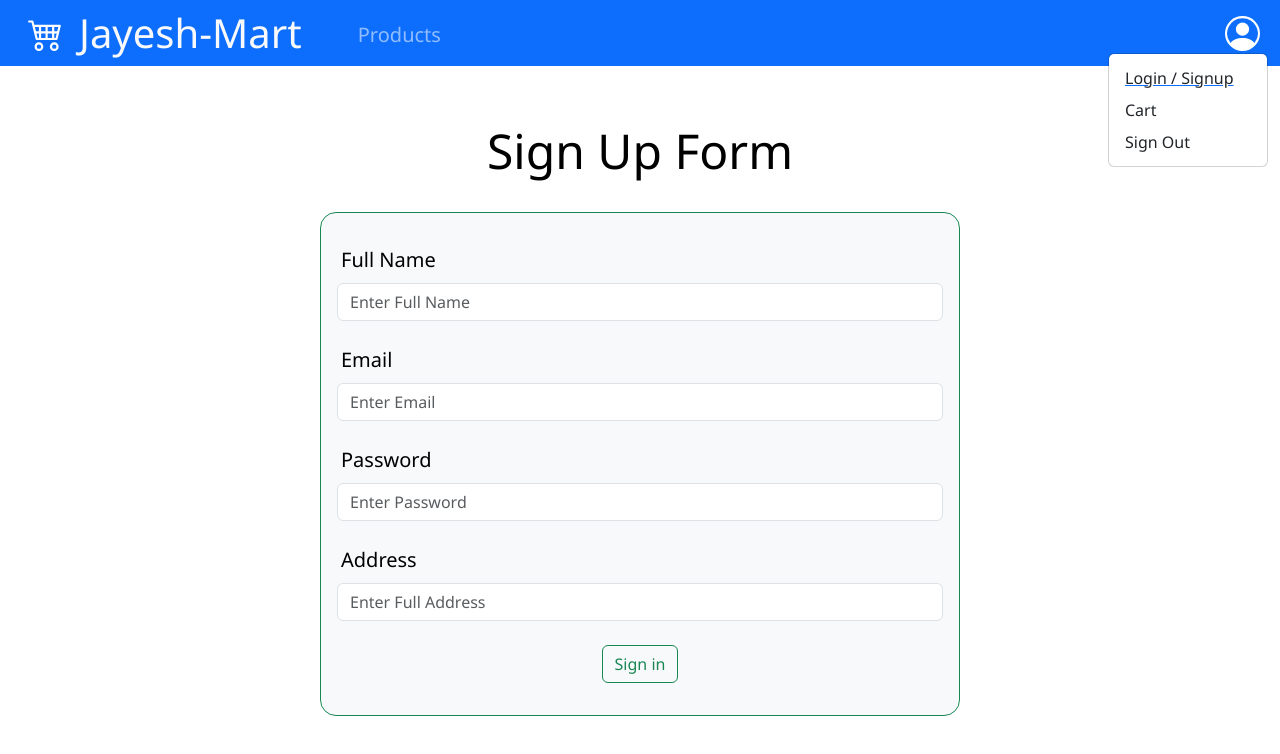
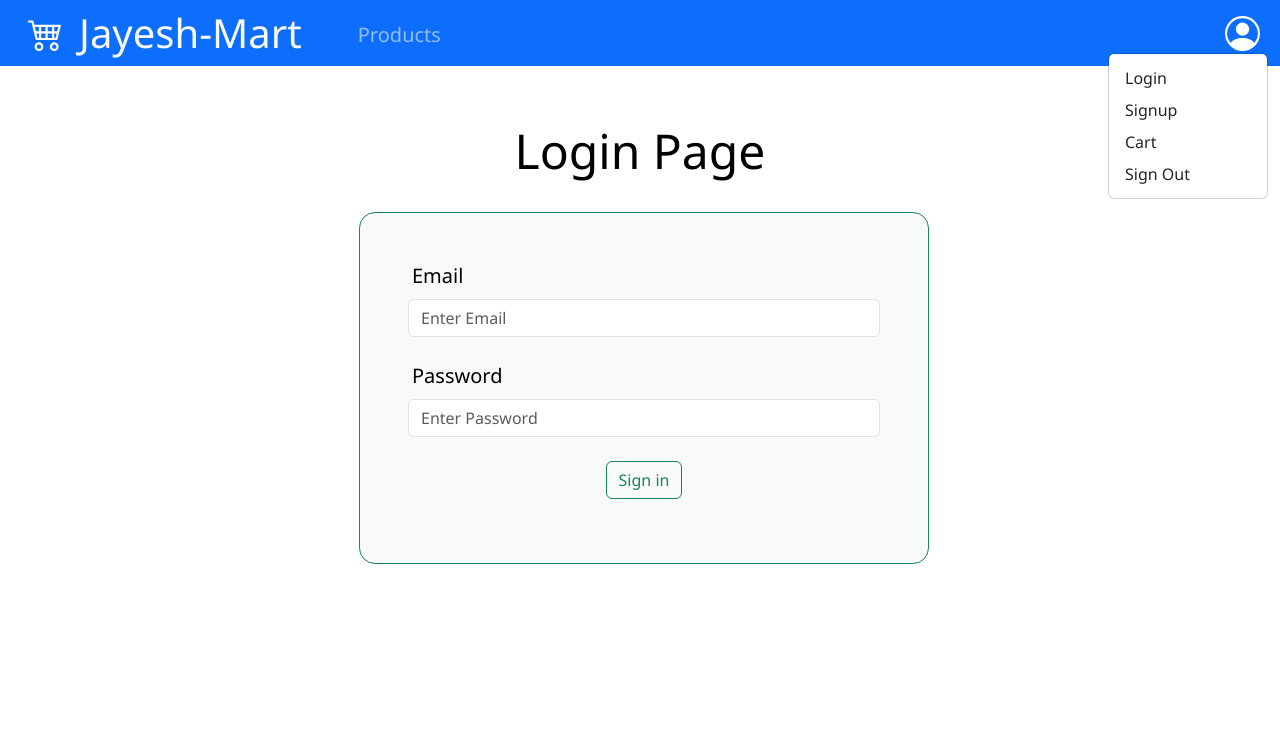
Before and after one commit to jesh-exe/JeshMart-Ecommerce-React.js, a React (Create React App) app: page /login in a window 1280 px wide. Both pictures are taken after a click on the link 1242 px from the left and 33 px from the top of the page. Shown: the top 754 px of the page. Built offline with nearby package versions, Linux system fonts and the light colour scheme.

Commit message:
Added Sign Up & Login, but login not working properly... will check later

```diff
--- a/src/App.js
+++ b/src/App.js
@@ -8,6 +8,7 @@ import ProductData from './components/ProductData';
 import ProductDetails from './components/ProductDetails';
 import Footer from './components/Footer';
 import SignUp from './components/User/SignUp';
+import Login from './components/User/Login';
 
 function App() {
   return (
@@ -21,7 +22,8 @@ function App() {
         <Route path='/product'>
           <Route path=':id' element = {<ProductDetails></ProductDetails>} ></Route>
         </Route>
-        <Route path='/login' element = {<SignUp></SignUp>}></Route>
+        <Route path='/signup' element = {<SignUp></SignUp>}></Route>
+        <Route path='/login' element = {<Login></Login>} ></Route>
       </Routes>
       <Footer></Footer>
     </div>
--- a/src/components/MainNavbar.js
+++ b/src/components/MainNavbar.js
@@ -1,15 +1,19 @@
 import React, { useEffect, useState } from 'react'
 import { NavLink, json } from 'react-router-dom'
 import './MainNavbar.css'
+import UserService from '../services/UserService';
 
 const MainNavbar = () => {
 
-    const[loggedInUser,setLoggedInUser] = useState(null);
+    const [loggedInUser, setLoggedInUser] = useState(UserService.getUser());
 
-    useEffect(()=>{
-        var user = localStorage.getItem("loggedInUser");
-        setLoggedInUser(JSON.stringify(user));
-    },[])
+    useEffect(() => {
+        var user = UserService.getUser();
+        setLoggedInUser(user);
+        console.log(user);
+    }, [])
+
+
 
     return (
         <div>
@@ -41,11 +45,32 @@ const MainNavbar = () => {
                                 </svg>
                             </a>
                             <ul className="dropdown-menu dropdown-menu-end">
-                            <NavLink to="/login">
-                                <li><button className="dropdown-item" type="button">Login / Signup</button></li>
-                            </NavLink>
-                                <li><button className="dropdown-item" type="button">Cart</button></li>
-                                <li><button className="dropdown-item" type="button">Sign Out</button></li>
+                                {
+                                    loggedInUser !== null ?
+
+                                        <>
+                                            <NavLink to="/profile" style={{"textDecoration":"none"}}>
+                                                <li ><button className="dropdown-item" type="button">Show Profile</button></li>
+                                            </NavLink>
+                                            <NavLink to="/signup" style={{"textDecoration":"none"}}>
+                                                <li><button className="dropdown-item" type="button">Cart</button></li>
+                                            </NavLink>
+                                            <li><button className="dropdown-item" type="button">Orders</button></li>
+                                            <li><button className="dropdown-item" type="button" >Sign Out</button></li>
+                                        </>
+
+                                        :
+                                        <>
+                                            <NavLink to="/login" style={{"textDecoration":"none"}}>
+                                                <li><button className="dropdown-item" type="button">Login</button></li>
+                                            </NavLink>
+                                            <NavLink to="/signup" style={{"textDecoration":"none"}}>
+                                                <li><button className="dropdown-item" type="button">Signup</button></li>
+                                            </NavLink>
+                                            <li><button className="dropdown-item" type="button">Cart</button></li>
+                                            <li><button className="dropdown-item" type="button">Sign Out</button></li>
+                                        </>
+                                }
                             </ul>
                         </div>
                     </div>
--- /dev/null
+++ b/src/components/User/Login.js
@@ -0,0 +1,50 @@
+import React from 'react'
+import UserService from '../../services/UserService';
+import { useNavigate } from 'react-router-dom';
+
+const Login = () => {
+
+    const navigate = useNavigate();
+
+    const handleLogin = (event) => {
+        event.preventDefault();
+        var loginObj = {
+            email : event.target.email.value,
+            password : event.target.password.value
+        };
+        var msg = UserService.checkUser(loginObj);
+        if(msg === "Success")
+        {
+            alert("Logged In Successfully!");
+            navigate("/product")
+        }
+        else
+        {
+            alert(msg);
+        }
+    }
+
+    return (
+        <div className='container'>
+            <h2 className='text-center p-2 mb-4 display-5'>Login Page</h2>
+            <div className='row'>
+                <div className='col-md-3'></div>
+                <form className='ms-1 me-1 col-sm-12 col-md-6 bg-light border border-success p-5 rounded-4' onSubmit={handleLogin}>
+                    <div className="form-group mb-4">
+                        <label className='ps-1 mb-2 lead' htmlFor="email">Email</label>
+                        <input type="email" className="form-control lead" id="email" required placeholder="Enter Email" />
+                    </div>
+                    <div className="form-group mb-4">
+                        <label className='ps-1 mb-2 lead' htmlFor="password">Password</label>
+                        <input type="password" className="form-control lead" id="password" required placeholder="Enter Password" />
+                    </div>
+                    <p className='text-center'>
+                        <button type="submit" className="btn btn-outline-success">Sign in</button>
+                    </p>
+                </form>
+            </div>
+        </div>
+    )
+}
+
+export default Login
--- a/src/components/User/SignUp.js
+++ b/src/components/User/SignUp.js
@@ -1,8 +1,7 @@
 import React from 'react'
-import User from '../../services/User';
+import UserService from '../../services/UserService';
 
 const SignUp = () => {
-
     const handleSignUp = (event) => {
         event.preventDefault();
         var signUpCreds = {
@@ -11,17 +10,18 @@ const SignUp = () => {
             password : event.target.password.value,
             address : event.target.address.value
         }
-        console.log(signUpCreds);
-        var obj = User;
-        var signedUpUser = obj.setUser(signUpCreds);
-        console.log(signedUpUser);
+        UserService.setUser(signUpCreds);
+        var obj = JSON.parse(localStorage.getItem("loggedInUser"));
+        console.log(obj);
+
     }
 
     return (
-        <>
+        <div className='container'>
             <h2 className='text-center p-2 mb-4 display-5'>Sign Up Form</h2>
-            <div className='h-100 d-flex align-items-center justify-content-center'>
-                <form className='w-50  bg-light border border-success p-3 rounded-4' onSubmit={handleSignUp}>
+            <div className='row'>
+                <div className='col-md-3'></div>
+                <form className='col-md-6 bg-light border border-success p-3 rounded-4' onSubmit={handleSignUp}>
                     <div className="form-group mt-3 mb-4">
                         <label className='ps-1 mb-2 lead' htmlFor="name">Full Name</label>
                         <input type="text" className="form-control w-100 lead" id="name" required placeholder="Enter Full Name" />
@@ -43,7 +43,7 @@ const SignUp = () => {
                     </p>
                 </form>
             </div>
-        </>
+        </div>
     )
 }
 
--- a/src/services/User.js
+++ b/src/services/User.js
@@ -1,27 +1,10 @@
-class User {
-    constructor() {
-        this.name = "";
-        this.email = "";
-        this.password = "";
-        this.address = "";
-        this.cartItems = [];
+class User{
+    constructor(name,email,password,address) {
+        this.name = name;
+        this.email = email;
+        this.password = password;
+        this.address = address;
     }
-
-    setUser(user) {
-        this.name = user.name;
-        this.email = user.email;
-        this.password = user.password;
-        this.address = user.address
-    }
-
-    getCartItems() {
-        return this.cartItems
-    }
-
-    setCartItem(item) {
-        this.cartItems.push(item);
-    }
-
 }
 
-export default new User();
+export default User;
--- /dev/null
+++ b/src/services/UserService.js
@@ -0,0 +1,47 @@
+import User from "./User";
+
+
+class UserService {
+    constructor() {
+        this.loggedInUser = null;
+        this.cartItems = [];
+    }
+
+    setUser(user) {
+        var signedUpUser = new User(user.name, user.email, user.password, user.address);
+        localStorage.setItem("loggedInUser", JSON.stringify(signedUpUser));
+    }
+
+    getUser() {
+        return this.loggedInUser;
+    }
+
+    signOutUser(){
+        this.loggedInUser = null;
+    }
+
+    checkUser(loginUser) {
+        console.log(loginUser);
+        var signedUpUser = JSON.parse(localStorage.getItem("loggedInUser"));
+        if (signedUpUser === null) {
+            return "User Does Not Exists. Sign Up First!"
+        }
+        if (loginUser.email != signedUpUser.email || loginUser.password != signedUpUser.password) {
+            return "Wrong Creds!";
+        }
+        console.log("Checked!")
+        this.loggedInUser = signedUpUser;
+        return "Success";
+    }
+
+    getCartItems() {
+        return this.cartItems
+    }
+
+    setCartItem(item) {
+        this.cartItems.push(item);
+    }
+
+}
+
+export default new UserService();
```
